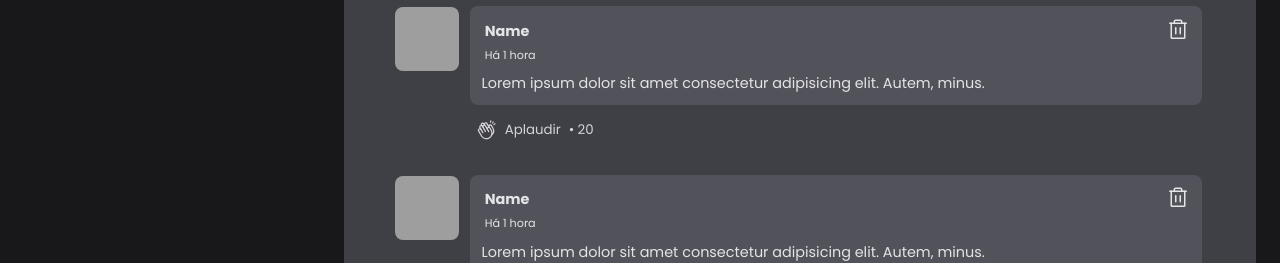
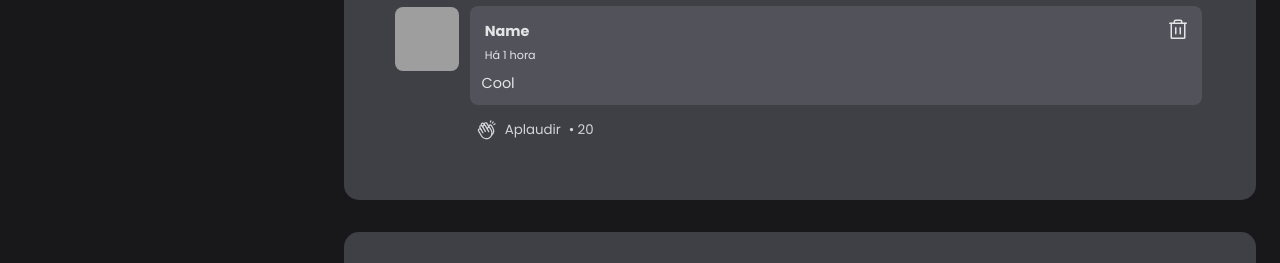
Before and after one commit to Jessica-Garcia/practicing-react, a React (Vite) app: page / in a window 1280 px wide. Shown: the part 550-813 px from the top of the page. Built offline with nearby package versions, Linux system fonts and the light colour scheme; grey boxes are pictures that could not be loaded.

Commit message:
feat: insert comments

```diff
--- a/src/Components/Comment/index.jsx
+++ b/src/Components/Comment/index.jsx
@@ -2,7 +2,7 @@ import style from './style.module.css'
 import { HandsClapping, Trash } from 'phosphor-react';
 import { Avatar } from '../Avatar';
 
-export function Comment () {
+export function Comment ({content}) {
     return (
         <>
             <article className={style.commentsContainer}>
@@ -23,7 +23,7 @@ export function Comment () {
                                 </div>
                                 <Trash size={24}/>
                             </div>
-                            <p>Lorem ipsum dolor sit amet consectetur adipisicing elit. Autem, minus.</p>
+                            <p>{content}</p>
 
                         </div>
                         <div className={style.likes}>
--- a/src/Components/Post/index.jsx
+++ b/src/Components/Post/index.jsx
@@ -1,22 +1,43 @@
 import { format, formatDistanceToNow } from 'date-fns';
 import { ptBR } from 'date-fns/locale';
+import { useState } from 'react';
 import { Avatar } from '../Avatar';
 import { Comment } from '../Comment';
 import style from './style.module.css';
 
 export function Post({author, publishedAt, content}) {
 
+    const [newCommentText, setNewCommentText] = useState('')
+
+    const [comments, setComments] = useState([
+       'Cool',
+    ])
+
+    const handleNewCommentChange = (e) => {
+
+        setNewCommentText(e.target.value);
+    }
+
+    const handleAddNewComment = (e) => {
+        e.preventDefault()
+
+        setComments([...comments, newCommentText])
+
+        setNewCommentText('')
+    }
+
+
     const formatedDate = format(
         publishedAt,
-        "dd 'de' LLLL 'de' yyyy 'às' HH:mm'h'",
-        {locale: ptBR},
+        "dd 'de' LLLL 'de' yyyy 'às' HH:mm'h'", {
+            locale: ptBR
+        },
     )
 
     const distancePublicationDateToNow = formatDistanceToNow(publishedAt, {
         locale: ptBR,
         addSuffix: true
     })
-
     const setContentLineByType = (line) => {
         return line.type === 'paragraph' ? <p>{line.content}</p> : <a href="#">{line.content}</a>
     }
@@ -48,20 +69,26 @@ export function Post({author, publishedAt, content}) {
                 </div>
             </article>
             <article>
-                <form className={style.commentText}>
+                <form onSubmit={handleAddNewComment} className={style.commentText}>
                     <label htmlFor="commentText">Deixe seu comentário</label>
                     <textarea
                         name="commentText"
                         id="commentText"
+                        onChange={handleNewCommentChange}
+                        value={newCommentText}
                     />
                     <footer>
                         <button type='submit'>Publicar</button>
                     </footer>
                 </form>
             </article>
-            <Comment/>
-            <Comment/>
-            <Comment/>
+            {
+                comments.map(comment => {
+                    return <Comment
+                        content={comment}
+                    />
+                })
+            }
         </section>
     )
 }
```
